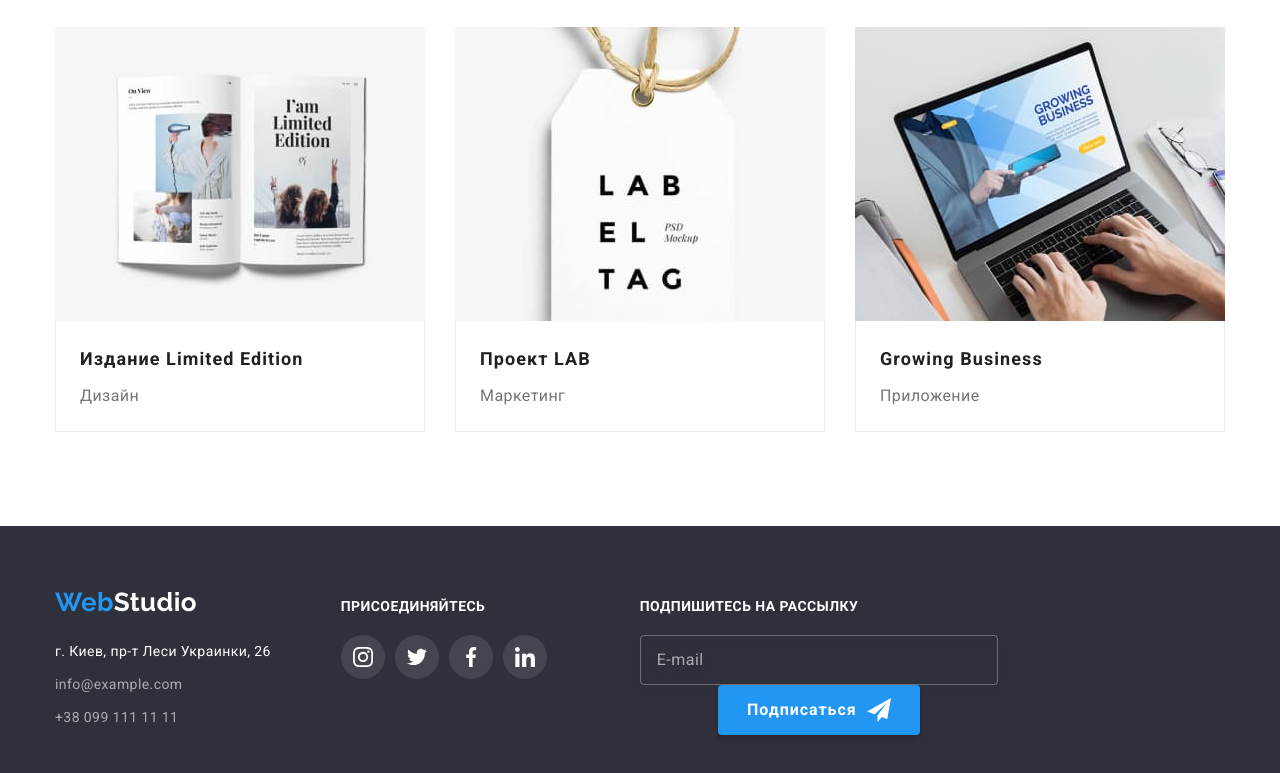
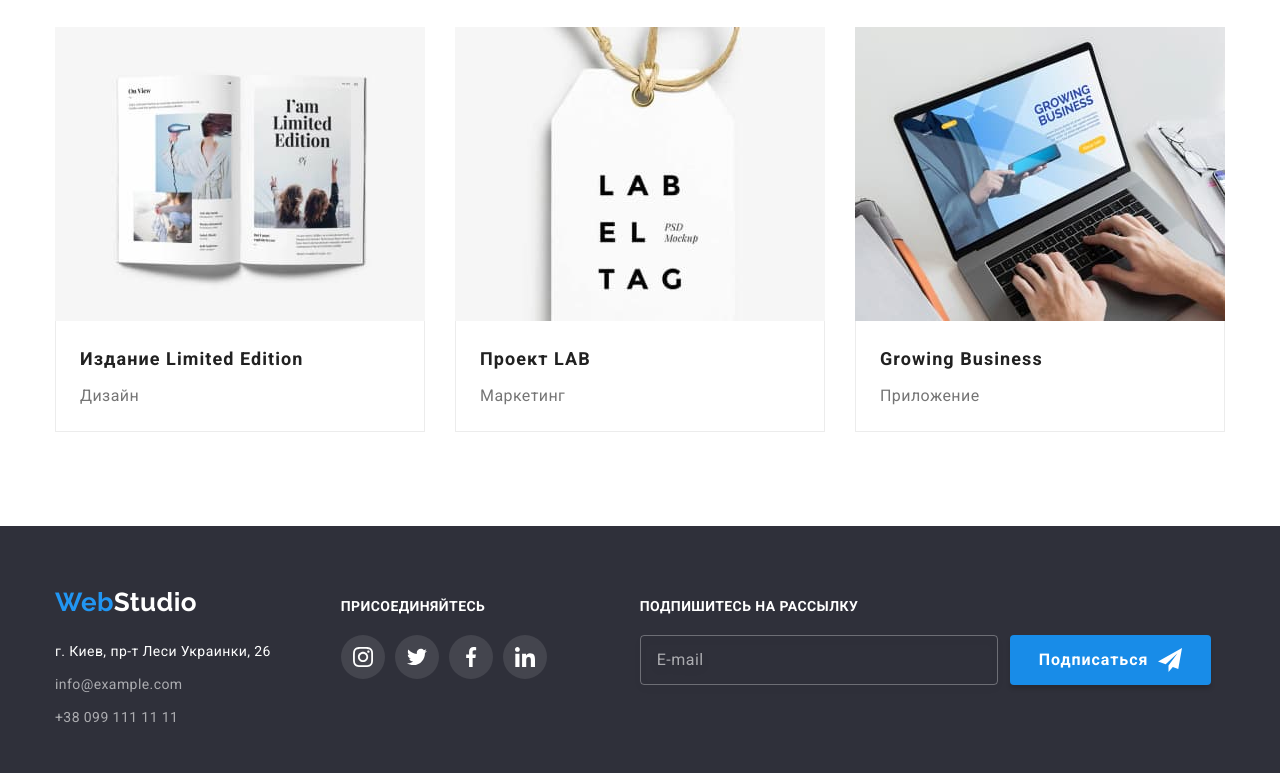
Before and after one commit to OleksandrKudriavtsev/goit-markup-hw-06, a plain HTML site: page portfolio.html in a window 1280 px wide. Both pictures are taken after a click on the button "Подписаться". Shown: the part 1108-1881 px from the top of the page. Drawn offline with nearby package versions, Linux system fonts and the light colour scheme.

Commit message:
Сделаны анимации

```diff
--- a/css/styles.css
+++ b/css/styles.css
@@ -664,10 +664,14 @@ a {
   margin-right: 0;
 }
 
-.footer-form {
+.footer-input-div {
   display: flex;
   flex-direction: column;
   margin-right: 12px;
+}
+
+.footer-form {
+  display: flex;
 }
 
 .footer-mail-input-text {
@@ -698,7 +702,7 @@ a {
 }
 
 .footer-btn-div {
-  align-self: center;
+  align-self: flex-end;
 }
 
 .footer-submit-btn {
@@ -715,6 +719,15 @@ a {
   box-shadow: 0px 4px 4px rgba(0, 0, 0, 0.15);
   border: none;
   border-radius: 4px;
+}
+
+.footer-submit-btn:hover,
+.footer-submit-btn:active,
+.footer-submit-btn:focus,
+.submit-form-btn:hover,
+.submit-form-btn:active,
+.submit-form-btn:focus {
+  background-color: var(--blue-btn-hover);
 }
 
 .footer-telegram-plane-svg {
@@ -883,6 +896,11 @@ a {
   border-radius: 4px;
 }
 
+.footer-submit-btn,
+.modal-btn {
+  transition: background 250ms cubic-bezier(0.4, 0, 0.2, 1);
+}
+
 .input-person {
   width: 12px;
   height: 12px;
--- a/portfolio.html
+++ b/portfolio.html
@@ -272,7 +272,8 @@
           </ul>
         </div>
         <div class="footer-form">
-          <label for="footer-mail-input" class="footer-mail-input-text"
+          <div class="footer-input-div">
+            <label for="footer-mail-input" class="footer-mail-input-text"
             >Подпишитесь на рассылку</label
           >
           <input
@@ -282,17 +283,16 @@
             placeholder="E-mail"
             class="footer-input-field"
           />
+          </div>
           <div class="footer-btn-div">
-          <button type="submit" class="footer-submit-btn">
+            <button type="submit" class="footer-submit-btn">
             Подписаться
-
             <svg class="footer-telegram-plane-svg">
               <use href="./images/sprite.svg#icon-telegram-plane"></use>
             </svg>
           </button>
         </div>
         </div>
-
       </div>
     </footer>
   </body>
```
Also changed, not shown: index.html (+2 -1 lines).
